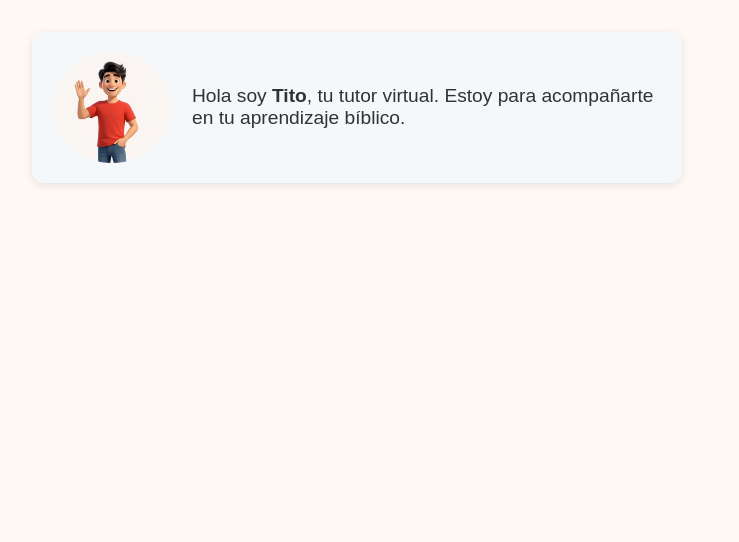
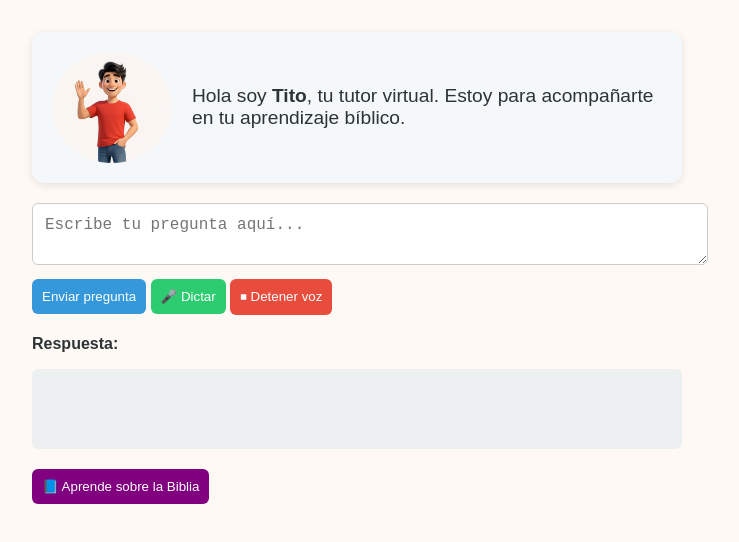
Before and after one commit to TutorBiblia/tutor-biblia-ai, a website: page public/index.html in a window 1280 px wide. Shown: the whole page, without its empty margins (283-1022 px from the left). Drawn offline with Linux system fonts and the light colour scheme.

Commit message:
Update index.html

```diff
--- a/public/index.html
+++ b/public/index.html
@@ -40,7 +40,6 @@
     <p id="presentacion-texto" style="font-size: 1.2rem; font-weight: 500;">
       Hola soy <strong>Tito</strong>, tu tutor virtual. Estoy para acompañarte en tu aprendizaje bíblico.
     </p>
-    <!-- Globo al costado -->
     <div id="globo-consejo" style="
       display: none;
       position: absolute;
@@ -65,6 +64,20 @@
     </div>
   </div>
 
+  <textarea id="input" placeholder="Escribe tu pregunta aquí..." style="width: 100%; padding: 12px; font-size: 1rem; border: 1px solid #ccc; border-radius: 6px; margin-bottom: 10px;"></textarea>
+  <div>
+    <button onclick="enviarMensaje()" style="background-color: #3498db; color: white; padding: 10px; border: none; border-radius: 6px; cursor: pointer;">Enviar pregunta</button>
+    <button onclick="reconocerVoz()" style="background-color: #2ecc71; color: white; padding: 10px; border: none; border-radius: 6px; cursor: pointer;">🎤 Dictar</button>
+    <button onclick="detenerVoz()" style="background-color: #e74c3c; color: white; padding: 10px; border: none; border-radius: 6px; cursor: pointer;">⏹ Detener voz</button>
+  </div>
+  <p style="font-weight: bold; margin-top: 20px;">Respuesta:</p>
+  <div id="respuesta" style="background: #ecf0f1; padding: 10px; border-radius: 6px; min-height: 60px;"></div>
+
+  <div style="margin-top: 20px;">
+    <button onclick="toggleMenu()" style="background-color: purple; color: white; padding: 10px; border: none; border-radius: 6px; cursor: pointer;">📘 Aprende sobre la Biblia</button>
+    <div id="menu-biblia" style="margin-top: 10px;"></div>
+  </div>
+
 <script>
 const consejosBiblicos = [
   { texto: "Confía en el Señor con todo tu corazón (Prov 3,5).", color: "#2980b9" },
@@ -76,11 +89,7 @@ const consejosBiblicos = [
   { texto: "Haz el bien, busca la paz y síguela (Sal 34,15).", color: "#27ae60" },
   { texto: "Todo lo puedo en Cristo que me fortalece (Flp 4,13).", color: "#34495e" }
 ];
-
-let globoTimeout;
-let clics = 0;
-let timerTripleClick = null;
-
+let globoTimeout, clics = 0, timerTripleClick = null;
 function mostrarConsejo() {
   const globo = document.getElementById("globo-consejo");
   const texto = document.getElementById("texto-consejo");
@@ -94,20 +103,17 @@ function mostrarConsejo() {
   clearTimeout(globoTimeout);
   globoTimeout = setTimeout(() => { globo.style.display = "none"; }, 12000);
 }
-
 function cerrarConsejo() {
   const globo = document.getElementById("globo-consejo");
   globo.style.display = "none";
   clearTimeout(globoTimeout);
 }
-
 function hablar(texto) {
   speechSynthesis.cancel();
   const mensaje = new SpeechSynthesisUtterance(texto);
   mensaje.lang = 'es-PE';
   speechSynthesis.speak(mensaje);
 }
-
 function contarClics() {
   clics++;
   if (clics === 3) {
@@ -119,13 +125,11 @@ function contarClics() {
     timerTripleClick = setTimeout(() => { clics = 0; }, 600);
   }
 }
-
 function presentarseTito() {
   const saludo = "Hola, soy Tito, tu tutor virtual. Estoy para acompañarte en tu aprendizaje bíblico.";
   document.getElementById("presentacion-texto").textContent = saludo;
   hablar(saludo);
 }
-
 function titoBromea() {
   const imgTito = document.getElementById("tito-img");
   const presentacionTexto = document.getElementById("presentacion-texto");
@@ -138,7 +142,6 @@ function titoBromea() {
     presentacionTexto.textContent = "Hola soy Tito, tu tutor virtual. Estoy para acompañarte en tu aprendizaje bíblico.";
   }, 6000);
 }
-
 setInterval(mostrarConsejo, 60000);
 </script>
 </body>
```
